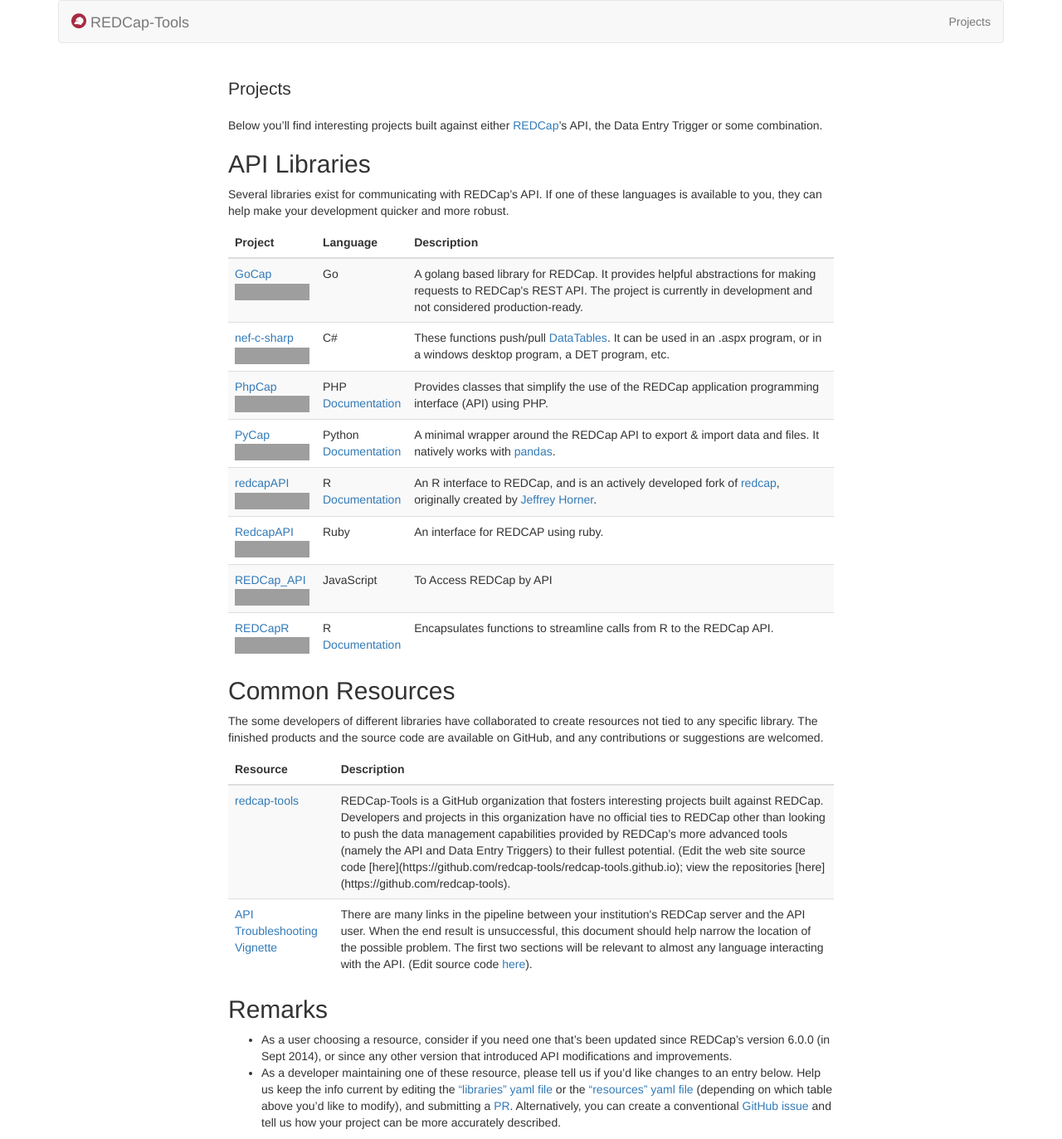
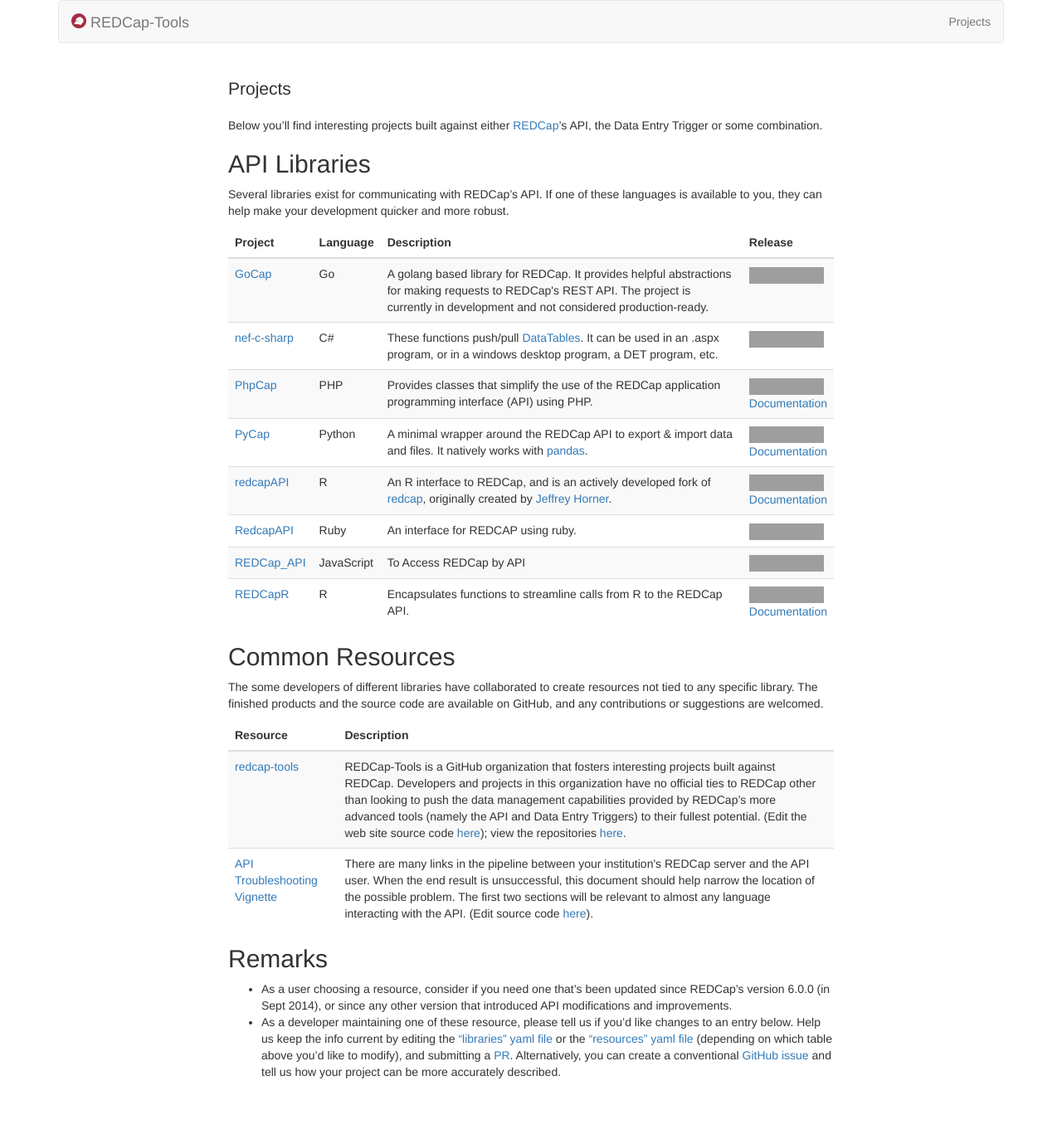
Before and after one commit to redcap-tools/redcap-tools.github.io, a Jekyll site: the page built from projects.md, in a window 1280 px wide, cut to the strip 0-1373 px from the top of the page. Shown: the whole strip at 83% size. Built offline with Jekyll 4.4.1, drawn with Linux system fonts in a browser that asks for light colours; some web fonts are replaced; after the commit the page ends 1312 px from its top, so only the background shows below that; grey boxes are pictures that could not be loaded.

Commit message:
Creating 4th column for libraries

```diff
--- a/_data/resources.yml
+++ b/_data/resources.yml
@@ -4,7 +4,7 @@
 # description: (text) High-level overview about the resource. Format links with <a> tags.
 - name: redcap-tools
   link: http://redcap-tools.github.io/
-  description: REDCap-Tools is a GitHub organization that fosters interesting projects built against REDCap. Developers and projects in this organization have no official ties to REDCap other than looking to push the data management capabilities provided by REDCap’s more advanced tools (namely the API and Data Entry Triggers) to their fullest potential. (Edit the web site source code [here](https://github.com/redcap-tools/redcap-tools.github.io); view the repositories [here](https://github.com/redcap-tools).
+  description: REDCap-Tools is a GitHub organization that fosters interesting projects built against REDCap. Developers and projects in this organization have no official ties to REDCap other than looking to push the data management capabilities provided by REDCap’s more advanced tools (namely the API and Data Entry Triggers) to their fullest potential. (Edit the web site source code <a href="https://github.com/redcap-tools/redcap-tools.github.io">here</a>); view the repositories <a href="https://github.com/redcap-tools">here</a>.
 - name: API Troubleshooting Vignette
   link: https://cdn.rawgit.com/OuhscBbmc/REDCapR/master/inst/doc/TroubleshootingApiCalls.html
   description: There are many links in the pipeline between your institution's REDCap server and the API user. When the end result is unsuccessful, this document should help narrow the location of the possible problem. The first two sections will be relevant to almost any language interacting with the API. (Edit source code <a href="https://github.com/OuhscBbmc/REDCapR/blob/master/vignettes/TroubleshootingApiCalls.Rmd">here</a>).
--- a/projects.md
+++ b/projects.md
@@ -17,14 +17,16 @@
       <th>Project</th>
       <th>Language</th>
       <th>Description</th>
+      <th>Release</th>
     </tr>
   </thead>
   <tbody>
   {% for project in site.data.projects %}
     <tr>
-      <td><a href="{{ project.repo }}">{{ project.name }}</a> <br /> <img src="{{ project.repo_release }}" alt="Github Release"></td>
-	  <td>{{ project.language }} {% if project.docs %} <br /> <a href="{{ project.docs }}">Documentation</a> {% endif %}</td>
+      <td><a href="{{ project.repo }}">{{ project.name }}</a></td>
+	  <td>{{ project.language }}</td>
 	  <td>{{ project.description }}</td>
+    <td><img src="{{ project.repo_release }}" alt="Github Release"> {% if project.docs %} <br /> <a href="{{ project.docs }}">Documentation</a> {% endif %}</td>
     </tr>
   {% endfor %}
   </tbody>
```
